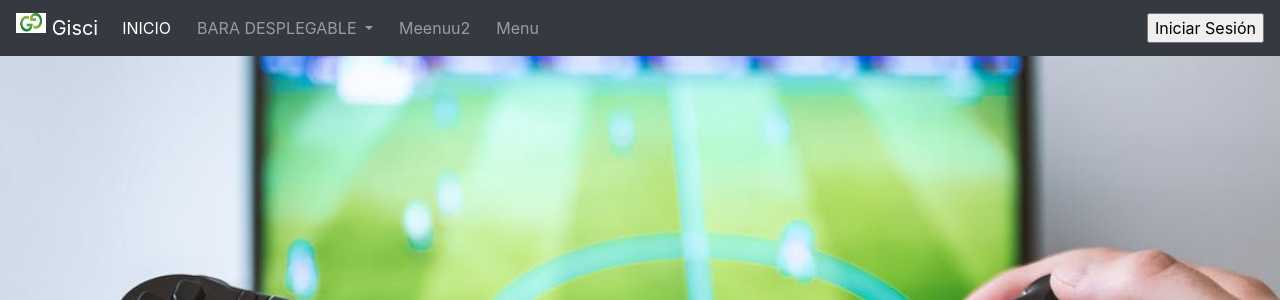
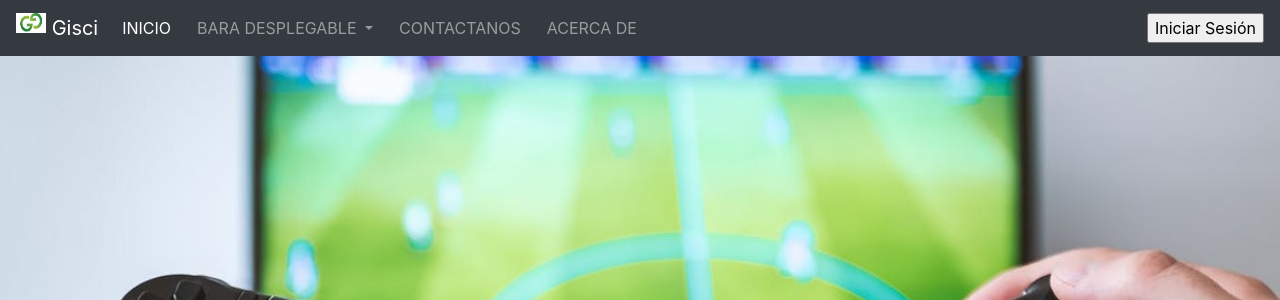
Before and after one commit to ViicVaporub/ProyectoWEB, a PHP site: page /home.php in a window 1280 px wide. Shown: the top 300 px of the page. Run offline with PHP 8.4, Linux system fonts and the light colour scheme; some libraries are stand-ins or nearby versions.

Commit message:
Update encabezado.php
Cambie el menu

```diff
--- a/encabezado.php
+++ b/encabezado.php
@@ -30,10 +30,10 @@
                     </div>
                   </li>
                   <li class="nav-item" style="margin-left: 10px;">
-                    <a class="nav-link" href="contactanos.php">Meenuu2</a>
+                    <a class="nav-link" href="contactanos.php">CONTACTANOS</a>
                   </li>
                   <li class="nav-item" style="margin-left: 10px;">
-                    <a class="nav-link" href="Acercade.php">Menu</a>
+                    <a class="nav-link" href="Acercade.php">ACERCA DE</a>
                   </li>
                   <li>
                   <?php
```
